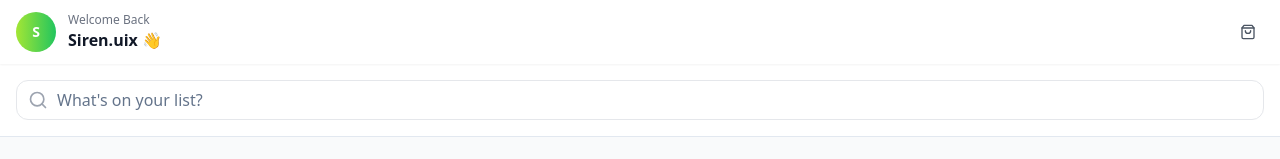
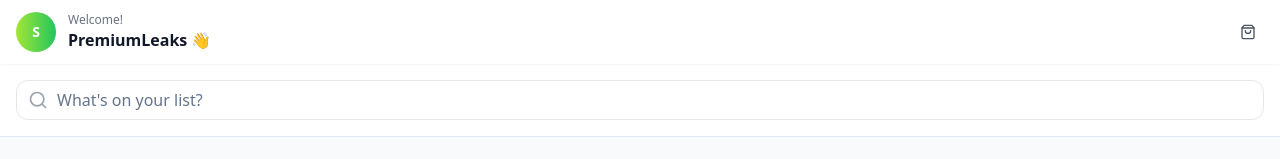
Before and after one commit to Cupon-dev/mirrored-website-creation-kit, a React (Vite) app: page / in a window 1280 px wide. Shown: the top 159 px of the page. Built offline with nearby package versions, Linux system fonts and the light colour scheme; no server answers; the database is empty.

Commit message:
Code edited in Lovable Code Editor
Edited UI in Lovable

```diff
--- a/src/pages/Index.tsx
+++ b/src/pages/Index.tsx
@@ -58,8 +58,8 @@ const Index = () => {
               <span className="text-white font-bold text-xs md:text-sm">S</span>
             </div>
             <div className="hidden sm:block">
-              <p className="text-xs text-gray-500">Welcome Back</p>
-              <p className="font-semibold text-gray-900 text-sm md:text-base">Siren.uix 👋</p>
+              <p className="text-xs text-gray-500">Welcome!</p>
+              <p className="font-semibold text-gray-900 text-sm md:text-base">PremiumLeaks 👋</p>
             </div>
           </div>
           <Button
```
